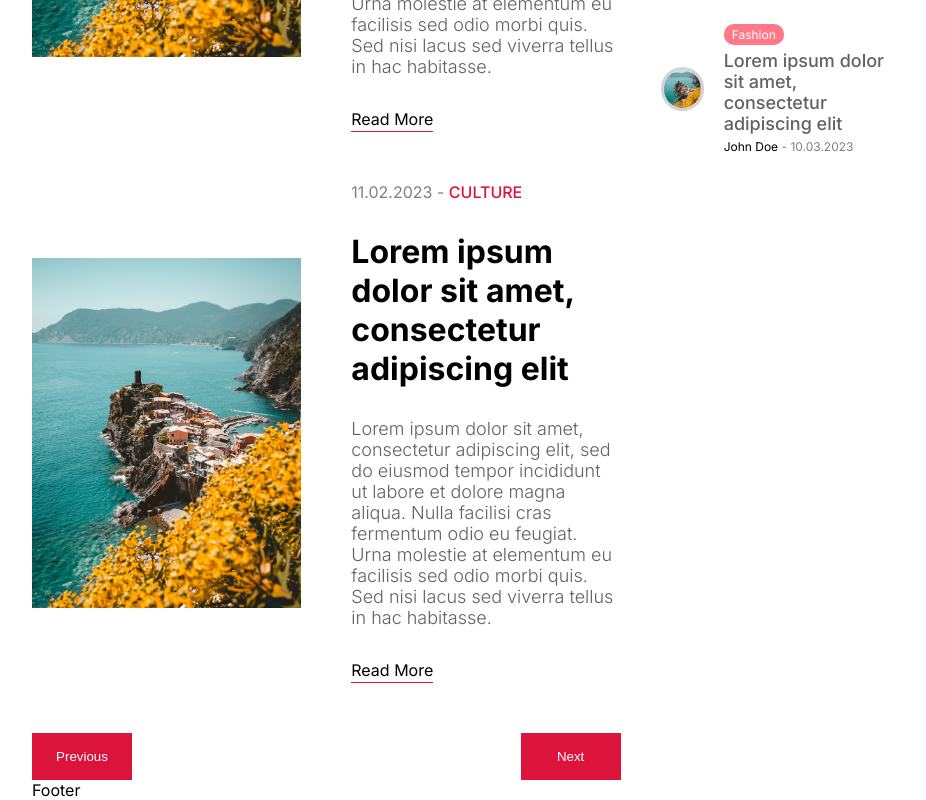
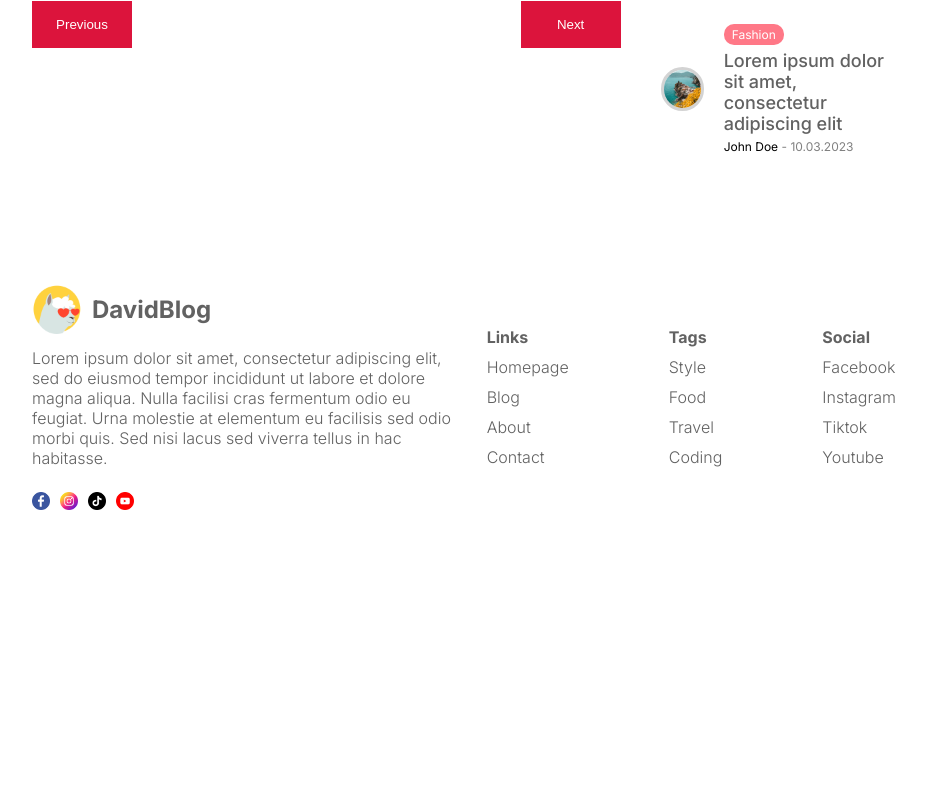
Before and after one commit to Saiffer/myblog, a Next.js app: page / in a window 1280 px wide. Shown: the part 2874-3674 px from the top of the page, without its empty margins (176-1102 px from the left). After the commit the page ends 3404 px from the top, so only its background shows below. Built offline with nearby package versions, Linux system fonts and the light colour scheme.

Commit message:
Added footer and responsivness

```diff
--- a/src/components/card/card.module.css
+++ b/src/components/card/card.module.css
@@ -43,3 +43,9 @@
     width: max-content;
     padding: 2px 0;
 }
+
+@media screen and (max-width: 1280px){
+    .imageContainer{
+        display: none;
+    }
+}
--- a/src/components/footer/Footer.tsx
+++ b/src/components/footer/Footer.tsx
@@ -1,9 +1,54 @@
 import React from 'react';
 import styles from './footer.module.css';
+import Image from 'next/image';
+import Link from 'next/link';
 
 const Footer = () => {
   return (
-    <div className={styles.container}>Footer</div>
+    <div className={styles.container}>
+      <div className={styles.information}>
+        <div className={styles.logo}>
+          <Image src="/logo.png" alt="david blog" width={50} height={50} />
+          <h1 className={styles.logoText}>DavidBlog</h1>
+        </div>
+          <p className={styles.description}>
+            Lorem ipsum dolor sit amet, consectetur adipiscing elit, sed do
+            eiusmod tempor incididunt ut labore et dolore magna aliqua. Nulla
+            facilisi cras fermentum odio eu feugiat. Urna molestie at elementum
+            eu facilisis sed odio morbi quis. Sed nisi lacus sed viverra tellus
+            in hac habitasse.
+          </p>
+          <div className={styles.icons}>
+            <Image src="/facebook.png" alt="" width={18} height={18} />
+            <Image src="/instagram.png" alt="" width={18} height={18} />
+            <Image src="/tiktok.png" alt="" width={18} height={18} />
+            <Image src="/youtube.png" alt="" width={18} height={18} />
+          </div>
+      </div>
+      <div className={styles.links}>
+        <div className={styles.list}>
+          <span className={styles.listTitle}>Links</span>
+          <Link href="/">Homepage</Link>
+          <Link href="/blog">Blog</Link>
+          <Link href="/about">About</Link>
+          <Link href="/contact">Contact</Link>
+        </div>
+        <div className={styles.list}>
+          <span className={styles.listTitle}>Tags</span>
+          <Link href="/">Style</Link>
+          <Link href="/blog">Food</Link>
+          <Link href="/about">Travel</Link>
+          <Link href="/contact">Coding</Link>
+        </div>
+        <div className={styles.list}>
+          <span className={styles.listTitle}>Social</span>
+          <Link href="/">Facebook</Link>
+          <Link href="/blog">Instagram</Link>
+          <Link href="/about">Tiktok</Link>
+          <Link href="/contact">Youtube</Link>
+        </div>
+      </div>
+    </div>
   )
 }
 
--- a/src/components/footer/footer.module.css
+++ b/src/components/footer/footer.module.css
@@ -0,0 +1,77 @@
+.container {
+    margin-top: 50px;
+    display: flex;
+    padding: 20px 0px;
+    align-items: center;
+    justify-content: space-between;
+    color: var(--softTextColor);
+}
+
+.information{
+    flex: 1;
+    display: flex;
+    flex-direction: column;
+    gap: 14px;
+
+}
+
+.logo{
+    display: flex;
+    align-items: center;
+    gap: 10px
+}
+.logoText{
+    font-size: 24px;
+}
+
+.icons{
+    margin-top:10px;
+    display: flex;
+    gap: 10px;
+}
+
+.description{
+    font-weight: 300;
+}
+
+.links{
+    flex: 1;
+    display: flex;
+    justify-content: flex-end;
+    gap: 100px;
+}
+
+.list{
+    display: flex;
+    flex-direction: column;
+    gap: 10px;
+    font-weight: 300;
+}
+
+.listTitle{
+    font-weight: bold;
+}
+
+@media screen and (max-width:1024px){
+    .links{
+        gap: 50px
+    }
+}
+
+@media screen and (max-width:768px){
+    .container{
+        flex-direction: column;
+        gap: 50px;
+    }
+    .links{
+        width: 100%;
+        justify-content: space-between;
+    }
+}
+
+@media screen and (max-width:640){
+    .links{
+        gap: 20px;
+        font-size: 14px;
+    }
+}
--- a/src/components/menu/menu.module.css
+++ b/src/components/menu/menu.module.css
@@ -12,3 +12,9 @@
 .title {
   font-size: 28px;
 }
+
+@media screen and (max-width: 1024px){
+  .container{
+      display: none;
+  }
+}
```
